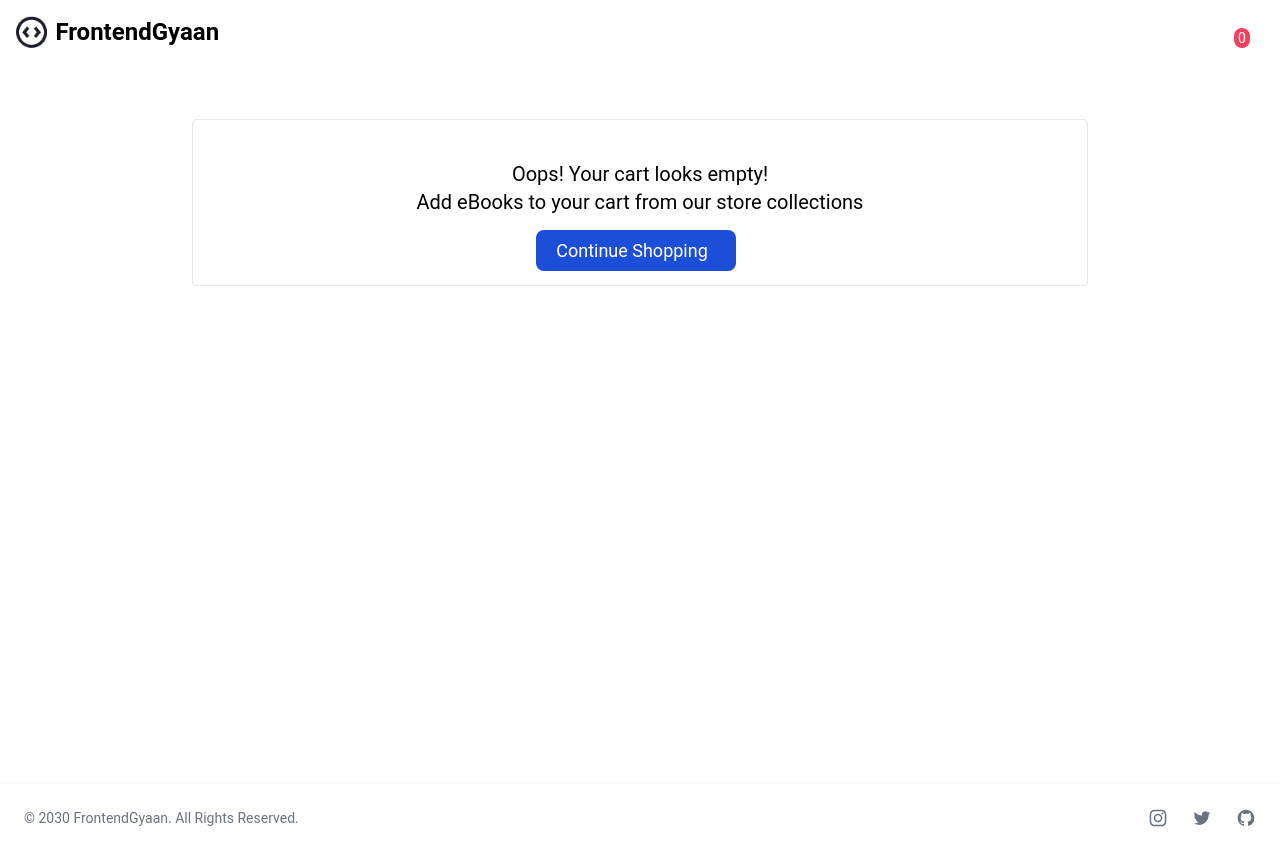
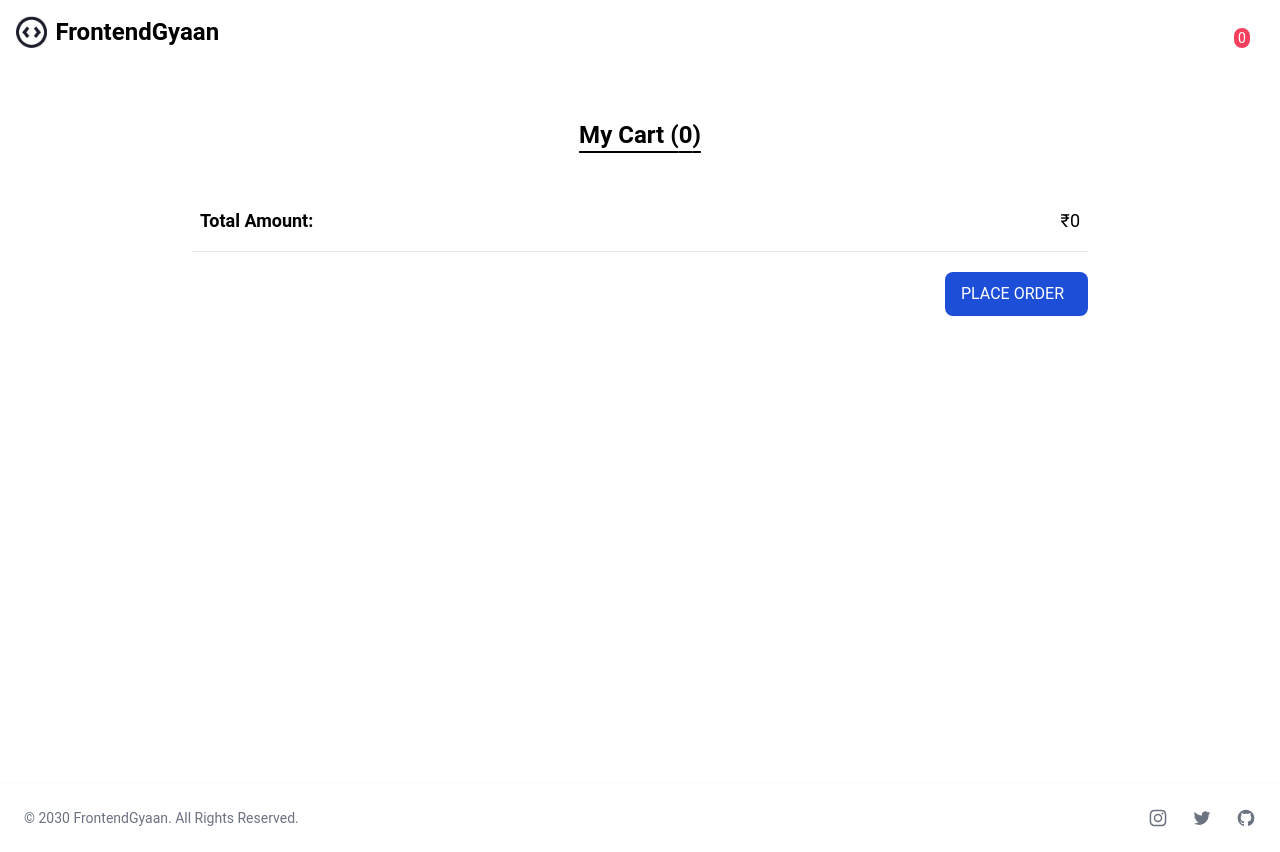
Before and after one commit to saksham-raghuvanshi/react-ecommerce, a React (Create React App) app: page /cart in a window 1280 px wide. Built offline with nearby package versions, Linux system fonts and the light colour scheme.

Commit message:
cart Context and Reducer

```diff
--- /dev/null
+++ b/src/Context/CartContext.js
@@ -0,0 +1,61 @@
+import React, { createContext, useContext, useReducer } from "react";
+import { cartReducers } from "../Reducer/cartReducers";
+
+const cartInitialState = {
+  cartList: [],
+  total: 0,
+};
+
+const cartContext = createContext(cartInitialState);
+const CartContext = ({ children }) => {
+  const [state, dispatch] = useReducer(cartReducers, cartInitialState);
+
+  function addToCart(product) {
+    const updatedList = state.cartList.concat(product);
+    const updatedTotal = state.total + product.price;
+
+    dispatch({
+      type: "ADD_TO_CART",
+      payload: {
+        products: updatedList,
+        total: updatedTotal,
+      },
+    });
+  }
+
+  function removeFromCart(product) {
+    const updatedList = state.cartList.filter((item) => item.id !== product.id);
+    const updatedTotal = state.total - product.price;
+
+    dispatch({
+      type: "REMOVE_FROM_CART",
+      payload: {
+        products: updatedList,
+        total: updatedTotal,
+      },
+    });
+  }
+
+  function clearCart() {
+    dispatch({
+      type: "CLEAR_CART",
+      payload: {
+        product: [],
+        total: 0,
+      },
+    });
+  }
+
+  const value = {
+    cartList: state.cartList,
+    total: state.total,
+    addToCart,
+    removeFromCart,
+    clearCart,
+  };
+  return <cartContext.Provider value={value}>{children}</cartContext.Provider>;
+};
+
+export default CartContext;
+
+export const useCart = () => useContext(cartContext);
--- /dev/null
+++ b/src/Reducer/cartReducers.js
@@ -0,0 +1,14 @@
+export const cartReducers = (state, action) => {
+  const { type, payload } = action;
+
+  switch (type) {
+    case "ADD_TO_CART":
+      return { ...state, cartList: payload.products, total: payload.total };
+    case "REMOVE_FROM_CART":
+      return { ...state, cartList: payload.products, total: payload.total };
+    case "CLEAR_CART":
+      return { ...state, cartList: payload.products, total: payload.total };
+    default:
+      throw new Error("NO case Found");
+  }
+};
--- a/src/pages/Cart/CartPage.js
+++ b/src/pages/Cart/CartPage.js
@@ -2,9 +2,11 @@ import React from "react";
 import CartList from "./components/CartList";
 import CartEmpty from "./components/CartEmpty";
 import CartCard from "./components/CartCard";
+import useTitle from "../../Hooks/useTitle";
 
 const CartPage = () => {
-  const cardListLength = 0;
+  useTitle("Cart - FrontendGyaan");
+  const cardListLength = 1;
   return <main>{cardListLength ? <CartList /> : <CartEmpty />}</main>;
 };
 
--- a/src/pages/Cart/components/CartCard.js
+++ b/src/pages/Cart/components/CartCard.js
@@ -1,7 +1,9 @@
 import React from "react";
 import { Link } from "react-router-dom";
+import { useCart } from "../../../Context/CartContext";
 
 const CartCard = ({ product }) => {
+  const { removeFromCart } = useCart();
   return (
     <div className="flex flex-wrap justify-between border-b dark:border-slate-700 max-w-4xl m-auto p-2 mb-5">
       <div className="flex">
@@ -12,7 +14,14 @@ const CartCard = ({ product }) => {
           <Link to=" ">
             <p className="text-lg ml-2 dark:text-slate-200">{product.name}</p>
           </Link>
-          <button className="text-base ml-2 text-red-400">Remove</button>
+          <button
+            onClick={() => {
+              removeFromCart(product);
+            }}
+            className="text-base ml-2 text-red-400"
+          >
+            Remove
+          </button>
         </div>
       </div>
       <div className="text-lg m-2 dark:text-slate-200">
--- a/src/pages/Cart/components/CartList.js
+++ b/src/pages/Cart/components/CartList.js
@@ -1,9 +1,37 @@
 import React from "react";
+import { useCart } from "../../../Context/CartContext";
+import CartCard from "./CartCard";
 
 const CartList = () => {
+  const { cartList, total } = useCart();
   return (
     <>
-      <section></section>
+      <section>
+        <p className="text-2xl text-center font-semibold dark:text-slate-100 my-10 underline underline-offset-8">
+          My Cart ({cartList.length})
+        </p>
+      </section>
+      <section>
+        {cartList.map((product) => (
+          <CartCard key={product.id} product={product} />
+        ))}
+      </section>
+      <section className="max-w-4xl m-auto">
+        <div className="flex flex-col p-2 border-b dark:border-slate-700 text-lg dark:text-slate-100">
+          <p className="flex justify-between my-2">
+            <span className="font-semibold">Total Amount:</span>
+            <span>₹{total}</span>
+          </p>
+        </div>
+        <div className="text-right my-5">
+          <button
+            type="button"
+            className="bg-blue-700 text-white px-4 py-2.5 rounded-lg hover:bg-blue-900 focus-"
+          >
+            PLACE ORDER<i className="ml-2 bi bi-arrow-right"></i>
+          </button>
+        </div>
+      </section>
     </>
   );
 };
```
